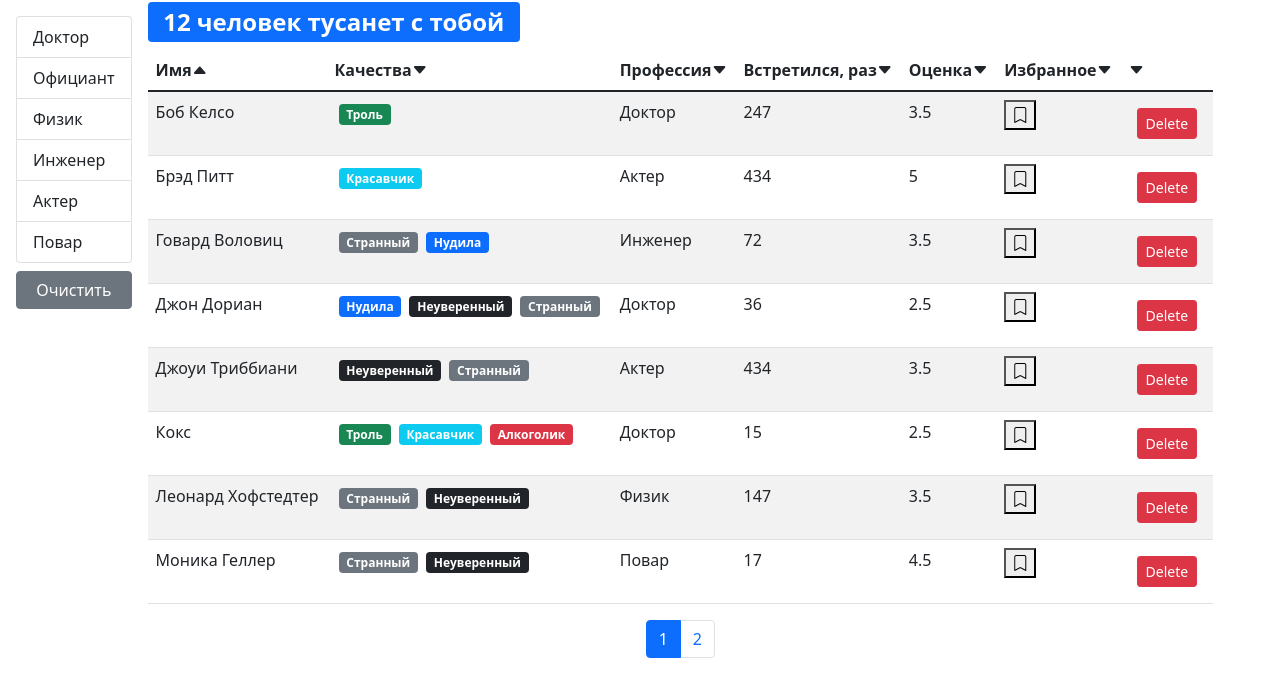
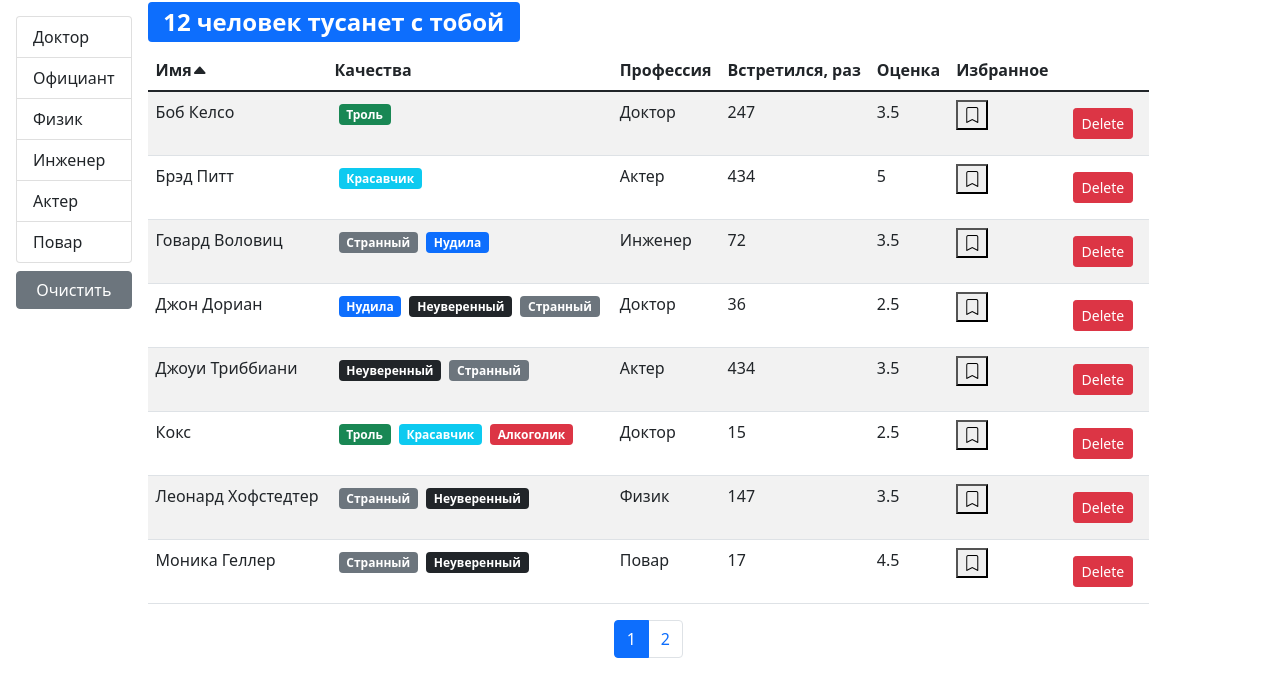
Before and after one commit to Trillionaire-kgz/fast-company-project, a React (Create React App) app: page / in a window 1280 px wide. Shown: the top 696 px of the page. Built offline with nearby package versions, Linux system fonts and the light colour scheme.

Commit message:
tableHeader code refactoring

```diff
--- a/src/components/tableHeader.jsx
+++ b/src/components/tableHeader.jsx
@@ -27,15 +27,16 @@ const TableHeader = ({ onSort, selectedSort, columns }) => {
                         {...{ role: columns[column].path && "button" }}
                     >
                         {columns[column].name}
+                        {columns[column].path &&
+                            selectedSort.path === columns[column].path && (
                                 <i
                                     className={
-                                columns[column].path &&
-                                selectedSort.path === columns[column].path &&
                                         selectedSort.order === "asc"
                                             ? "bi bi-caret-up-fill"
                                             : "bi bi-caret-down-fill"
                                     }
                                 ></i>
+                            )}
                     </th>
                 ))}
             </tr>
```
Lines whose indentation alone changed are shown as unchanged.
